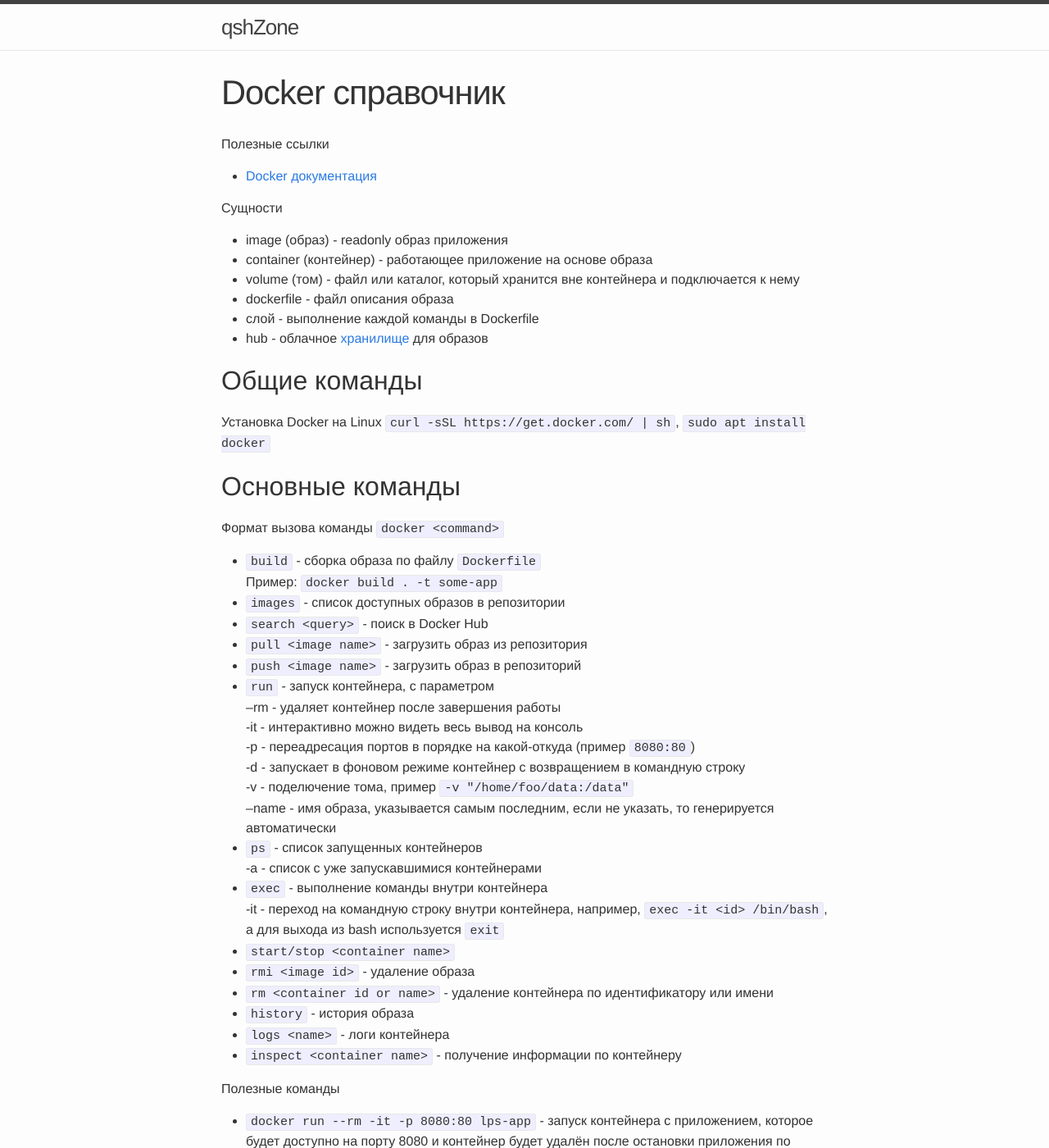
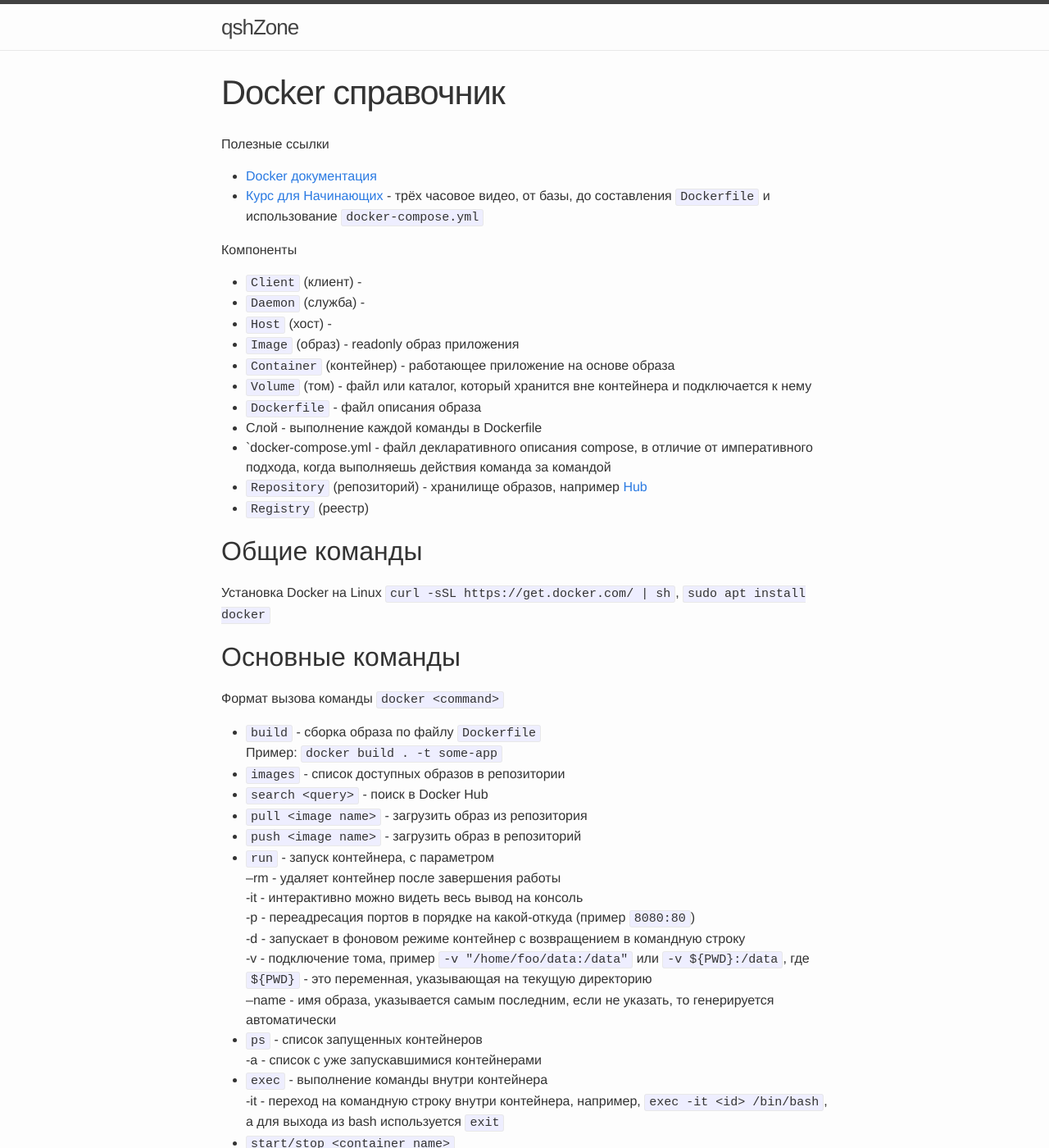
Before and after one commit to qshZone/qshzone.github.io, a Jekyll site: the page built from shorts/docker.md, in a window 1280 px wide and 1400 px high. Shown: the whole window at 82% size. Built offline with Jekyll 4.4.1, drawn with Linux system fonts in a browser that asks for light colours; some of the changed text lies outside the part shown.

Commit message:
Добавил информацию по compose, работа с томами

````diff
--- a/shorts/docker.md
+++ b/shorts/docker.md
@@ -5,14 +5,20 @@
 
 Полезные ссылки
 - [Docker документация](https://docs.docker.com/)
+- [Курс для Начинающих](https://youtu.be/_uZQtRyF6Eg) - трёх часовое видео, от базы, до составления `Dockerfile` и использование `docker-compose.yml`
 
-Сущности
-- image (образ) - readonly образ приложения
-- container (контейнер) - работающее приложение на основе образа
-- volume (том) - файл или каталог, который хранится вне контейнера и подключается к нему
-- dockerfile - файл описания образа
-- слой - выполнение каждой команды в Dockerfile
-- hub - облачное [хранилище](https://hub.docker.com) для образов
+Компоненты
+- `Client` (клиент) -
+- `Daemon` (служба) -
+- `Host` (хост) -
+- `Image` (образ) - readonly образ приложения
+- `Container` (контейнер) - работающее приложение на основе образа
+- `Volume` (том) - файл или каталог, который хранится вне контейнера и подключается к нему
+- `Dockerfile` - файл описания образа
+- Cлой - выполнение каждой команды в Dockerfile
+- `docker-compose.yml - файл декларативного описания compose, в отличие от императивного подхода, когда выполняешь действия команда за командой
+- `Repository` (репозиторий) - хранилище образов, например [Hub](https://hub.docker.com)
+- `Registry` (реестр)
 
 
 ## Общие команды
@@ -34,7 +40,7 @@
 -it - интерактивно можно видеть весь вывод на консоль
 -p - переадресация портов в порядке на какой-откуда (пример `8080:80`)
 -d - запускает в фоновом режиме контейнер с возвращением в командную строку
--v - поделючение тома, пример `-v "/home/foo/data:/data"`
+-v - подключение тома, пример `-v "/home/foo/data:/data"` или `-v ${PWD}:/data`, где `${PWD}` - это переменная, указывающая на текущую директорию
 --name - имя образа, указывается самым последним, если не указать, то генерируется автоматически
 - `ps` - список запущенных контейнеров
 -a - список с уже запускавшимися контейнерами
@@ -44,14 +50,16 @@
 - `rmi <image id>` - удаление образа
 - `rm <container id or name>` - удаление контейнера по идентификатору или имени
 - `history` - история образа
-- `logs <name>` - логи контейнера
-- `inspect <container name>` - получение информации по контейнеру
+- `logs <name>` - логи контейнера, то что пишется в консоль
+- `inspect <container name>` - получение информации по контейнеру: ip,
 
 Полезные команды
 - `docker run --rm -it -p 8080:80 lps-app` - запуск контейнера с приложением, которое будет доступно на порту 8080 и контейнер будет удалён после остановки приложения по `Ctrl+C`
+- `docker run -v ${PWD}:/usr/share/nginx/html nginx` - запуск контейнера с nginx и указание внешней папки с index.html
 - `docker container prune` - очищает список контейнеров, которые не запущены
 - `docker rm $(docker ps -qa)` - передача id всех контейнеров для удаления
 - `docker build . -t some-app --build-arg <varname>=<value>` - построить образ с указанием переменных
+- `docker exec -it <id> /bin/bash` или `exec -it <id> sh` - запуск интерактивно в оболочке, чтобы работать внутри контейнера
 
 
 ## Dockerfile - сборка образа
@@ -61,20 +69,48 @@
 При выполнении каждой команды создаётся новый слой, все эти слои могут выполняться параллельно.
 
 Команды `Dockerfile`
-- `FROM` - используемый образ
+- `FROM` - используемый образ, `latest` - последняя версия, `alpine` - минимальная по объёму версия
+Пример: `FROM python:alpine`
 - `RUN` - запуск по командной строке
-Примеры: `mkdir -p /usr/src/app/`, `dotnet build "App.csproj" -c Release -o /app/build`
-- `WORKDIR` -
-- `COPY` -
+Примеры: `mkdir -p /usr/src/app/`, `dotnet build "App.csproj" -c Release -o /app/build`, `RUN pip install mongo`
+- `WORKDIR` - устанавливает рабочий каталог, в котором будут выполняться команды, при необходимости создаётся
+- `COPY` - копирование файлов
+Пример: `COPY . .` - из текущей папки выполнения DOckerfile в рабочую папку контейнера
 - `CMD` - что нужно сделать, когда контейнер будет запущен, запускается через оболочку shell
 Пример: `CMD ["python, "app.py"]`
 - `ENTRYPOINT` - выполняется без shell оболочки
 Пример: `ENTRYPOINT ["python, "app.py"]`
 
 
-## Compose - сборка образа на основе сторонних образов
+## Compose
 
+- Все необходимые контейнеры запускаются одной командой
+- Автоматическое создание контейнеров
+- Создание изолированной сети для взаимодействия контейнеров
+- Взаимодействие между контейнерами может быть через имена сервисов
 
+Команды
+- `docker-compose up` - запустить контейнеры
+-d - выполнение в фоновом реэиме
+--build - заново создать образы
+- `docker-compose down` - остановить контейнеры и удалить
+
+``` yaml
+version: '3'
+
+services:
+  app:
+    build: ./app
+  mongo:
+    image: mongo
+
+```
+
+Здесь
+- Сначала будет создан образ для `app` и потом будет запущен контейнер для него, а потом будет запущен контейнер для `mongo`
+- Оба контейнера будут находиться в единой сети и к ним можно обращаться по именам сервисов `app` и `mongo`, например, в строке подключения
+- В некоторых случаях важен порядок выполнения сервисов, нужно учитывать создающийся кэш
+- `build` - путь пишется относительно `yml` файла, либо указывается абсолютный
 
 
 ## Разное
````
